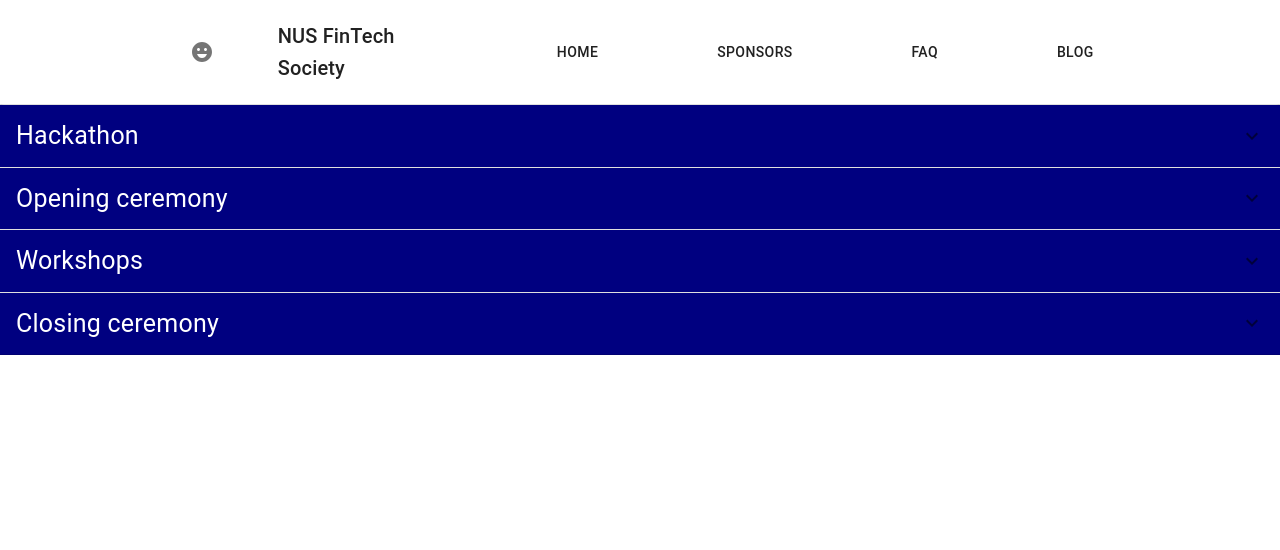
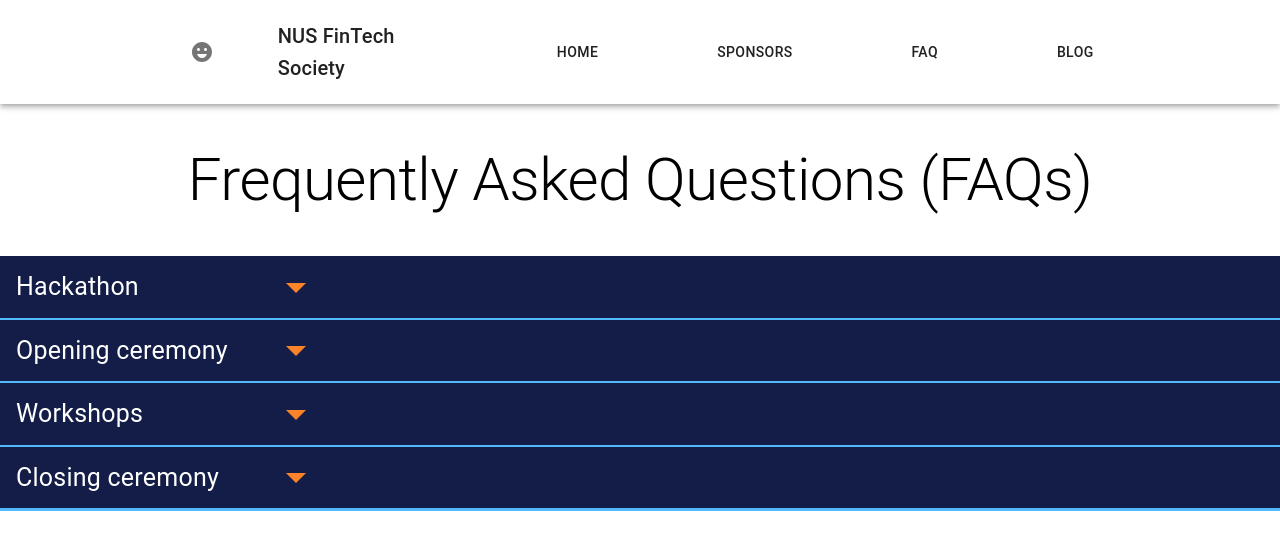
Before and after one commit to NUS-Fintech-Society/SD_FTS_Month, a React (Create React App) app in the folder fintech-month/: page /faq in a window 1280 px wide. Shown: the top 550 px of the page. Built offline with nearby package versions, Linux system fonts and the light colour scheme; the HTML template or start-up script is replaced by a standard one.

Commit message:
Changed colours and underlined the required texts

```diff
--- a/fintech-month/src/pages/faq/FaqPage.js
+++ b/fintech-month/src/pages/faq/FaqPage.js
@@ -1,18 +1,16 @@
 import React from 'react';
 import { makeStyles } from '@material-ui/core/styles';
-import {Grid,Box,Container} from '@material-ui/core';
+import {Box} from '@material-ui/core';
 import {withStyles} from '@material-ui/core/styles';
-import AccordionDetails from '@material-ui/core/AccordionDetails';
+import {AccordionDetails} from '@material-ui/core';
 import Typography from '@material-ui/core/Typography';
-import ExpandMoreIcon from '@material-ui/icons/ExpandMore';
 import MuiAccordion from '@material-ui/core/Accordion';
 import MuiAccordionSummary from '@material-ui/core/AccordionSummary';
+import ArrowDropDownIcon from '@material-ui/icons/ArrowDropDown';
 
 
-
-const Accordion = withStyles({
+const CustomizedAccordion = withStyles({
   root: {
-    borderTop: '1px solid rgba(0, 0, 0, .125)',
     boxShadow: 'none',
     '&:not(:last-child)': {
       borderBottom: 0,
@@ -27,10 +25,10 @@
   expanded: {},
 })(MuiAccordion);
 
-const AccordionSummary = withStyles({
+const CustomizedAccordionSummary = withStyles({
   root: {
-    backgroundColor: 'rgba(0, 0, 0, .03)',
-    borderBottom: '1px solid rgba(0, 0, 0, .125)',
+    backgroundColor: '#131D47',
+    borderBottom: '3px solid #52B9FF',
     marginBottom: -1,
     minHeight: 56,
     '&$expanded': {
@@ -38,11 +36,26 @@
     },
   },
   content: {
+    flexDirection:'row',
+    width:'33.33%',
     '&$expanded': {
       margin: '12px 0',
     },
+    order:1,
   },
   expanded: {},
+  expandIcon: {
+    position: 'absolute',
+    right: '75%',
+    color:'#FD8329',
+    '& svg':{
+      fontSize:48,
+    },
+    '&$expanded': {
+      transform: 'rotate(-90deg)',
+    },
+    order:2,
+  }
 })(MuiAccordionSummary);
 
 const useStyles = makeStyles((theme) => ({
@@ -52,12 +65,12 @@
   details : {
     display: 'flex',
     flexDirection: 'column',
+    margin:'20px 40px',
   },
   heading: {
     fontSize: theme.typography.pxToRem(25),
     fontWeight: theme.typography.fontWeightRegular,
     color: '#FFFFFF',
-
   },
   questions: {
     fontSize: theme.typography.pxToRem(20),
@@ -65,44 +78,61 @@
     padding: '10px 0',
   },
   answers: {
+    display:'flex',
     fontSize: theme.typography.pxToRem(15),
     fontWeight: theme.typography.fontWeightMedium,
-    padding: '0 16px'
-
-  },
-  accordionSummary:{
-    backgroundColor: "#000080",
   },
 
+  faq:{
+    height: '25%',
+    margin:'40px 0',
+  },
+  box:{
+    marginBottom: '20px',
+  },
+  underlinedanswers:{
+    fontSize: theme.typography.pxToRem(15),
+    fontWeight: theme.typography.fontWeightMedium,
+    textDecoration: 'underline',
+    marginLeft: '3px'
+  },
 }));
 
 export default function FaqPage() {
   const classes = useStyles();
 
   return (
-    <div className={classes.root}>
-      <Accordion>
-        <AccordionSummary
-          expandIcon={<ExpandMoreIcon />}
+    <Box className={classes.root}>
+      <Typography variant="h2" className={classes.faq}>Frequently Asked Questions (FAQs)</Typography>
+      <CustomizedAccordion>
+        <CustomizedAccordionSummary
+          expandIcon={<ArrowDropDownIcon/>}
           aria-controls="panel1a-content"
           id="panel1a-header"
-          className={classes.accordionSummary}
         >
           <Typography className={classes.heading}>Hackathon</Typography>
-        </AccordionSummary>
+        </CustomizedAccordionSummary>
         <AccordionDetails className={classes.details}>
+
+          <Box className={classes.box}>
           <Typography className={classes.questions}>
             Who is eligible to take part in the hacakthon?
           </Typography>
           <Typography className={classes.answers}>
             All university and polytechnic students in Singapore are welcome to sign up for the hackathon!
           </Typography>
+          </Box>
+
+          <Box className={classes.box}>
           <Typography className={classes.questions}>
             Are there any requirements for the hackathon team formation?
           </Typography>
           <Typography className={classes.answers}>
             The team should be made up of 2-4 members. Team members need not be from the same school. Please appoint a team leader to be the main point of contact.
           </Typography>
+          </Box>
+
+          <Box className={classes.box}>
           <Typography className={classes.questions}>
             How do we sign up?
           </Typography>
@@ -111,8 +141,11 @@
           </Typography>
           <br/>
           <Typography className={classes.answers}>
-            Each team should only sign up once. Please appoint a team leader and fill up all team members' particulars as stated in the form.
+            Each team should only sign up<Typography className={classes.underlinedanswers}>once</Typography>. Please appoint a team leader and fill up all team members' particulars as stated in the form.
           </Typography>
+          </Box>
+
+          <Box className={classes.box}>
           <Typography className={classes.questions}>
             How many rounds are there in the hackathon?
           </Typography>
@@ -127,6 +160,9 @@
           <Typography className={classes.answers}>
             These 8 finalist teams will then be invited to attend our closing ceremony held at (venue) where they will be pitching their proposals to a panel of distinguished external judges. After which, the judges will pick the top 3 teams as well as the team with the most outstanding pitch to win attractive prizes.
           </Typography>
+          </Box>
+
+          <Box className={classes.box}>
           <Typography className={classes.questions}>
             Will the hackathon be conducted remotely?
           </Typography>
@@ -137,62 +173,79 @@
           <Typography className={classes.answers}>
             However, the final round will be conducted physically at (venue) for the top 8 finalist teams. For the teams that did not make it to the final round, we will be conducting a Live Stream event via (platform) for you.
           </Typography>
+          </Box>
+
+          <Box className={classes.box}>
           <Typography className={classes.questions}>
             What should format of the file be for the hackathon submission?
           </Typography>
           <Typography className={classes.answers}>
             TBC
           </Typography>
+          </Box>
+
+          <Box className={classes.box}>
           <Typography className={classes.questions}>
             Where do we submit our files for the hackathon?
           </Typography>
           <Typography className={classes.answers}>
             TBC
           </Typography>
+          </Box>
+
+          <Box className={classes.box}>
           <Typography className={classes.questions}>
             What are the judging criterias?
           </Typography>
           <Typography className={classes.answers}>
             TBC
           </Typography>
+          </Box>
+
         </AccordionDetails>
-      </Accordion>
+      </CustomizedAccordion>
 
-      <Accordion>
-        <AccordionSummary
-          expandIcon={<ExpandMoreIcon />}
+      <CustomizedAccordion>
+        <CustomizedAccordionSummary
+          expandIcon={<ArrowDropDownIcon/>}
           aria-controls="panel2a-content"
           id="panel2a-header"
-          className={classes.accordionSummary}
         >
           <Typography className={classes.heading}>Opening ceremony</Typography>
-        </AccordionSummary>
+        </CustomizedAccordionSummary>
         <AccordionDetails className={classes.details}>
+
+          <Box className={classes.box}>
           <Typography className={classes.questions}>
             Will the opening ceremony be conducted virtually?
           </Typography>
           <Typography className={classes.answers}>
             Yes, the opening ceremony will be conducted virtually via (platform). We will be sending out the link via email to all hackathon participants 2-3 days before the opening ceremony.
           </Typography>
+          </Box>
+
+          <Box className={classes.box}>
           <Typography className={classes.questions}>
             Is it compulsory for all hackathon participants to be present during the opening ceremony?
           </Typography>
           <Typography className={classes.answers}>
             Yes, all hackathon participants must be present during the opening ceremony as  we will be revealing the problem statement
           </Typography>
+          </Box>
+
         </AccordionDetails>
-      </Accordion>
+      </CustomizedAccordion>
 
-      <Accordion>
-        <AccordionSummary
-          expandIcon={<ExpandMoreIcon />}
-          aria-controls="panel2a-content"
-          id="panel2a-header"
-          className={classes.accordionSummary}
+      <CustomizedAccordion>
+        <CustomizedAccordionSummary
+          expandIcon={<ArrowDropDownIcon/>}
+          aria-controls="panel3a-content"
+          id="panel3a-header"
         >
           <Typography className={classes.heading}>Workshops</Typography>
-        </AccordionSummary>
+        </CustomizedAccordionSummary>
         <AccordionDetails className={classes.details}>
+          <Box className={classes.box}>
           <Typography className={classes.questions}>
             How do we sign-up?
           </Typography>
@@ -205,63 +258,81 @@
           </Typography>
           <br/>
           <Typography className={classes.answers}>
-            Please sign up individually and only submit each of the forms once.
+            Please sign up individually and only submit each of the forms <Typography className={classes.underlinedanswers}>once</Typography>.
           </Typography>
+          </Box>
+
+          <Box className={classes.box}>
           <Typography className={classes.questions}>
             Will the workshops be conducted virtually?
           </Typography>
           <Typography className={classes.answers}>
             Yes, both the beginner and external workshops will be conducted virually via Zoom.
           </Typography>
+          </Box>
+
+          <Box className={classes.box}>
           <Typography className={classes.questions}>
             Are the workshops compulsory for hackathon participants?
           </Typography>
           <Typography className={classes.answers}>
             No. The workshops are meant to better equip all participants, regardless of their background, for the hackathon. If you do not require any additional help/guidance, you need not sign up for the workshops.
           </Typography>
+          </Box>
+
+          <Box className={classes.box}>
           <Typography className={classes.questions}>
             If I am not participating in the hackathon, can I still sign up for any of the workshops?
           </Typography>
           <Typography className={classes.answers}>
             Non-hackathon participants may still sign up for any of the workshops but please note that you'll not be guaranteed a slot as priority will be given to hackathon participants. In the event that we have leftover slots for any of the workshops, we will be opening them up to non-hackathon participants on FCFS basis.
           </Typography>
+          </Box>
+
+          <Box className={classes.box}>
           <Typography className={classes.questions}>
             How many workshops can I sign up for?
           </Typography>
           <Typography className={classes.answers}>
             There is no limit to the maximum number of workshops you can sign up for.
           </Typography>
+          </Box>
+
         </AccordionDetails>
-      </Accordion>
+      </CustomizedAccordion>
 
-
-
-      <Accordion>
-        <AccordionSummary
-          expandIcon={<ExpandMoreIcon />}
-          aria-controls="panel2a-content"
-          id="panel2a-header"
-          className={classes.accordionSummary}
+      <CustomizedAccordion>
+        <CustomizedAccordionSummary
+          expandIcon={<ArrowDropDownIcon/>}
+          aria-controls="panel4a-content"
+          id="panel4a-header"
         >
           <Typography className={classes.heading}>Closing ceremony</Typography>
-        </AccordionSummary>
+        </CustomizedAccordionSummary>
         <AccordionDetails className={classes.details}>
+
+          <Box className={classes.box}>
           <Typography className={classes.questions}>
             Will all hackathon participants be physically present at the venue?
           </Typography>
           <Typography className={classes.answers}>
             No, in view of COVID-19 restrictions, only the top 8 finalist teams will be invited down to the venue. However, a Live Stream event will be made available to the rest of the participants.
           </Typography>
+          </Box>
+
+          <Box className={classes.box}>
           <Typography className={classes.questions}>
             Is it compulsory for all hackathon participants to join in the Live Stream?
           </Typography>
           <Typography className={classes.answers}>
             Yes. Come join us for an exciting lineup of pitches made by our top 8 finalist teams to a panel of external judges and get to claim your e-vouchers from us at the end of the session!
           </Typography>
+          </Box>
+
         </AccordionDetails>
-      </Accordion>
+      </CustomizedAccordion>
 
-      </div>
+      </Box>
 
 
 
```
Also changed, not shown: fintech-month/src/images/Dropdown.svg (added).
